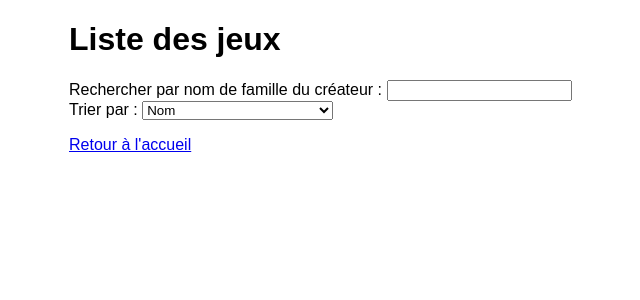
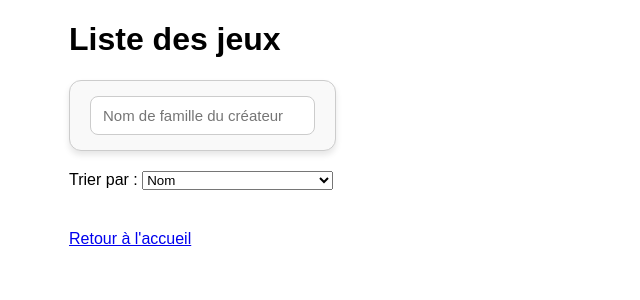
Before and after one commit to MaxBortolotti/SheraJad_BDDA, a Flask app: page /search-games in a window 1280 px wide. Shown: the part 80-380 px from the top of the page, without its empty margins (59-699 px from the left). Run offline with Flask 3, Linux system fonts and the light colour scheme; data that the repository does not hold is empty; parts of the project's set-up code (start-up, migrations or seed data) failed here and were passed over.

Commit message:
css du display

```diff
--- a/templates/search-games.html
+++ b/templates/search-games.html
@@ -19,9 +19,9 @@
 
     <div class="main-text">
         <h1>Liste des jeux</h1>
-        <form method="GET" action="/search-games">
-            <label for="lastname">Rechercher par nom de famille du créateur :</label>
-            <input type="text" id="lastname" name="lastname" value="{{ lastname or '' }}">
+        <form method="GET" action="/search-games" id="Saisie_recherche">
+            <input type="text" id="lastname" name="lastname" value="{{ lastname or '' }}"
+                placeholder="Nom de famille du créateur">
             <!--<button type="submit">Rechercher</button> -->
         </form>
 
@@ -108,12 +108,71 @@
         display: flex
     }
 
-    .clickable-game {
-        text-decoration: none;
-        color: black;
-    }
 
     .main-text {
         padding-left: 10%;
     }
+
+    #Saisie_recherche {
+        display: flex;
+        justify-content: center;
+        align-items: center;
+        gap: 10px;
+        margin-bottom: 20px;
+        padding: 15px 20px;
+        width: fit-content;
+        background-color: #f9f9f9;
+        border: 1px solid #ccc;
+        border-radius: 12px;
+        box-shadow: 0 4px 6px rgba(0, 0, 0, 0.1);
+    }
+
+    #Saisie_recherche input[type="text"] {
+        padding: 10px 12px;
+        border-radius: 8px;
+        border: 1px solid #ccc;
+        font-size: 15px;
+        transition: border-color 0.3s, box-shadow 0.3s;
+    }
+
+    #Saisie_recherche input[type="text"]:focus {
+        border-color: #fd963f;
+        box-shadow: 0 0 5px rgba(253, 150, 63, 0.5);
+        outline: none;
+    }
+
+    ul {
+        list-style-type: none;
+        padding: 0;
+        margin: 40px auto;
+        max-width: 800px;
+    }
+
+    li {
+        margin-bottom: 15px;
+    }
+
+    .clickable-game {
+        display: block;
+        padding: 20px;
+        background-color: #ffffff;
+        border-radius: 12px;
+        box-shadow: 0 4px 8px rgba(0, 0, 0, 0.1);
+        text-decoration: none;
+        color: #333;
+        font-size: 18px;
+        transition: transform 0.2s, box-shadow 0.3s;
+    }
+
+    .clickable-game:hover {
+        transform: translateY(-3px);
+        box-shadow: 0 8px 16px rgba(0, 0, 0, 0.15);
+        background-color: #fef7f1;
+        color: #000;
+    }
+
+    .clickable-game strong {
+        color: #fd963f;
+        font-size: 20px;
+    }
 </style>
```
